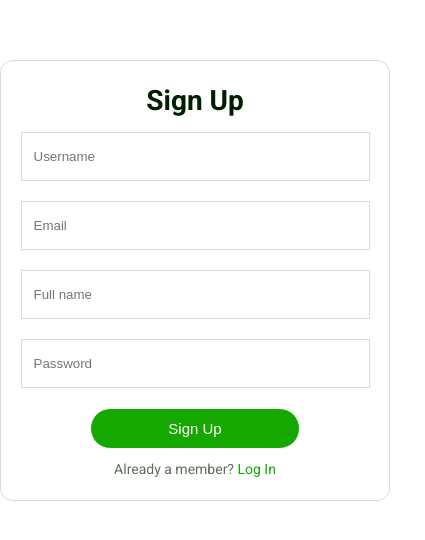
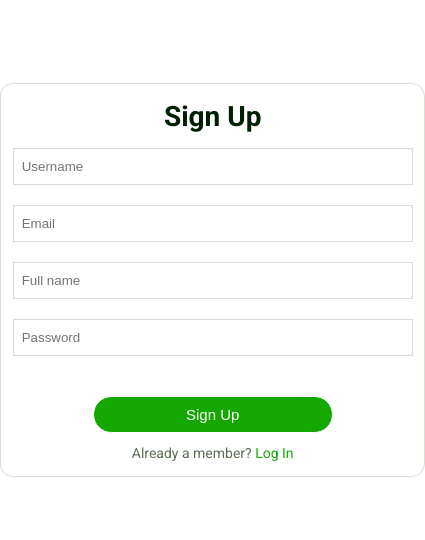
Before and after one commit to Nemwel-Boniface/book-a-dev-ui, a React (Create React App) app: page /registration in a window 390 px wide. Shown: the part 142-682 px from the top of the page, 425 px wide, since content can reach past the window. Built offline with nearby package versions, Linux system fonts and the light colour scheme; no server answers.

Commit message:
Update global style

```diff
--- a/src/assets/css/globals.css
+++ b/src/assets/css/globals.css
@@ -70,9 +70,12 @@ body {
   display: flex;
   align-items: center;
   justify-content: space-between;
-  padding: 20px 30px;
+  padding: 10px 30px;
   margin-bottom: 50px;
   border-bottom: var(--border);
+}
+.head{
+  color: var(--green);
 }
 
 .navbar {
@@ -325,7 +328,10 @@ body {
   font-size: 13px;
   color: var(--green);
 }
-
+.res{
+  text-align: center;
+  margin: 20px 0px;
+}
 .info-text {
   padding: 30px;
   border-bottom: var(--border);
@@ -385,25 +391,37 @@ body {
   box-shadow: none;
   background: hsla(120, 100%, 6%, 80%);
 }
-
-.form {
+.form{
   display: flex;
   flex-direction: column;
 }
 
+.grid {
+  display: grid;
+  grid-template-columns: auto;
+  gap: 20px;
+}
+.block1{
+  grid-column: 1/2;
+}
+.block2{
+  grid-column: 2/3;
+}
+
 .form-section {
-  width: 600px;
-  padding: 5%;
+  width: 750px;
+  padding: 3%;
   margin: auto;
   border: var(--border);
   border-radius: 13px;
 }
 
 .field {
-  padding: 16px 12px;
+  padding: 10px 8px;
   margin-bottom: 20px;
   border: var(--border);
   transition: all 0.15s;
+  width: -webkit-fill-available;
 }
 
 .field:focus {
@@ -411,12 +429,18 @@ body {
   box-shadow: none;
   border-color: var(--green);
 }
+textarea{
+  height: 154px;
+}
+.check{
+  margin-right: 5px;
+}
 
 .submit_btn {
   color: #fff;
   background: var(--green);
   border-color: transparent;
-  padding: 12px 50px;
+  padding: 10px 60px;
   border: 1px solid;
   border-radius: 10rem;
   font-weight: 500;
@@ -431,7 +455,8 @@ body {
   transition: all 0.15s;
   cursor: pointer;
   width: 60%;
-  margin: 0 auto;
+  margin: auto;
+  margin-top: 20px;
 }
 
 .submit_btn:hover {
@@ -468,3 +493,17 @@ th {
   color: rgb(255, 71, 71);
   text-align: center;
 }
+
+@media only screen and (max-width: 900px) {
+  .form{
+    margin: auto;
+  }
+  .grid{
+    display: flex;
+    flex-direction: column;
+    gap: 0px;
+  }
+  .field{
+    width: 400px;
+  }
+}
```
